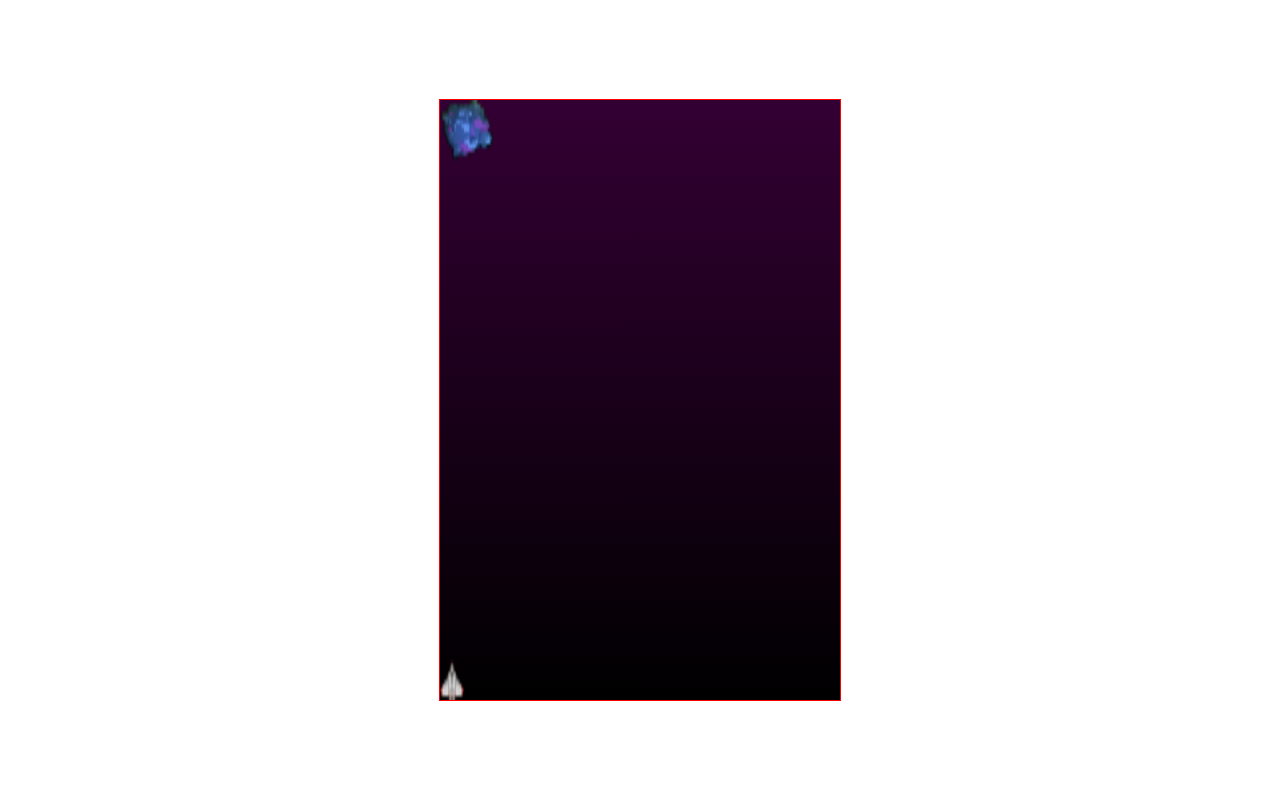
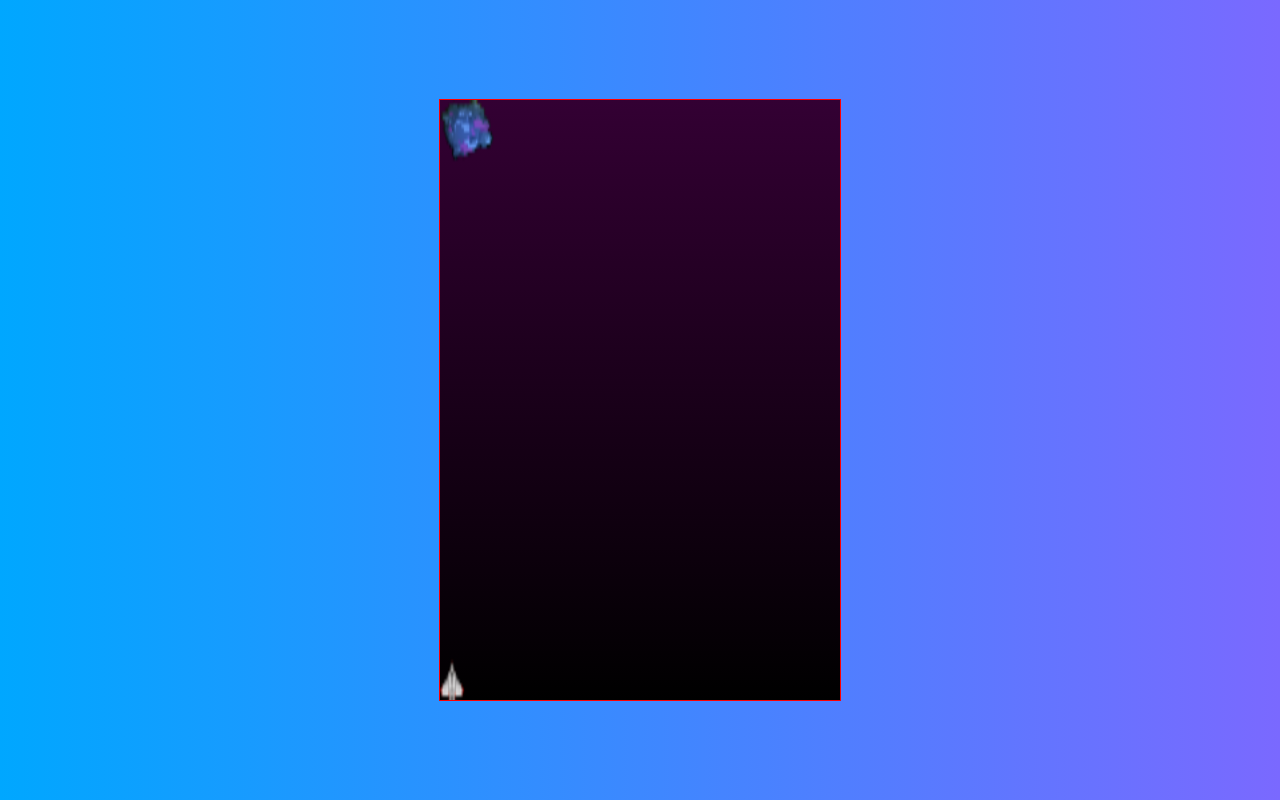
Before and after one commit to Marijn4/MeteorRun, a plain HTML site: page index.html in a window 1280 px wide. Drawn offline with Linux system fonts and the light colour scheme.

Commit message:
stylesheet.css

```diff
--- a/stylesheet.css
+++ b/stylesheet.css
@@ -5,6 +5,10 @@ body {
     margin: 0px;
     height: 100%;
     width:100%;
+    background-color: #00a7ff;
+    background: linear-gradient(to right, #00a7ff, #7a69ff)
+
+
 }
 
 #myCanvas {
```
